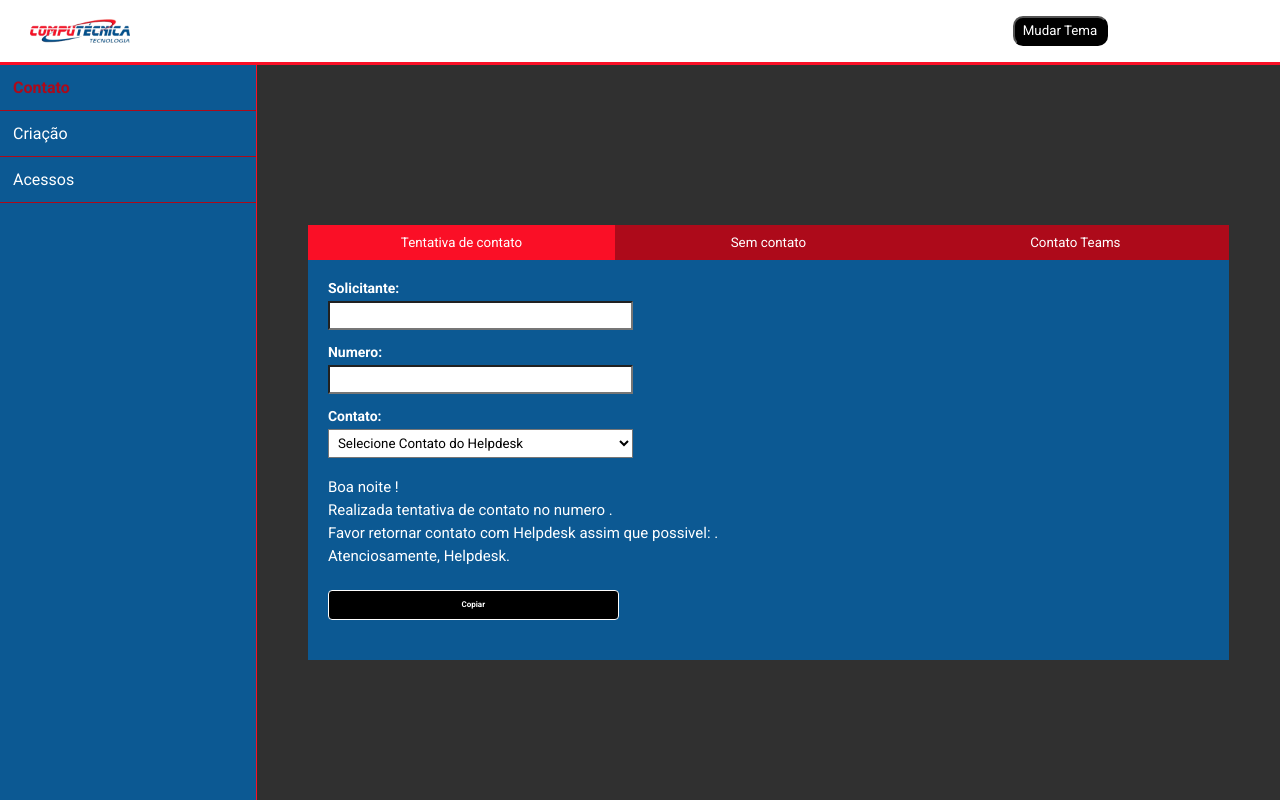
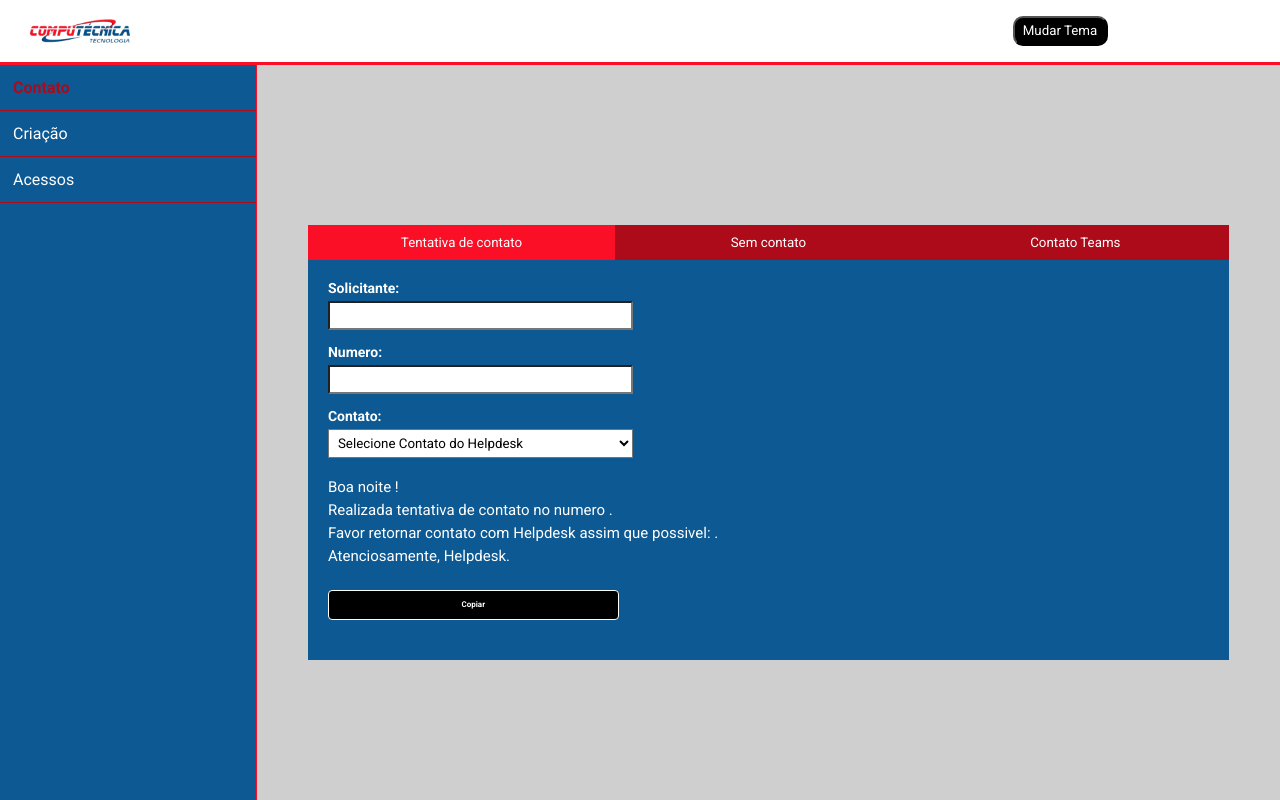
Before and after one commit to BVictorsk/cpt_utils, a React (Vite) app: page / in a window 1280 px wide. Built offline with nearby package versions, Linux system fonts and the light colour scheme.

Commit message:
added transitions

```diff
--- a/src/App.scss
+++ b/src/App.scss
@@ -28,12 +28,13 @@
   }
 
   .App-light {
-    background-color: #303030;
-
+    background-color: #cfcfcf;
+    transition: all 0.2s ease-in-out;
   }
 
   .App-dark {
     background-color: #000;
+    transition: all 0.2s ease-in-out;
   }
 
   li {
--- a/src/components/Tabs/Access/AGTab.jsx
+++ b/src/components/Tabs/Access/AGTab.jsx
@@ -11,6 +11,7 @@ const ContactContainer = styled.div`
   margin-top: 2rem;
   width: 90%;
   background-color: ${props => props.theme.palette.sidebar.main};
+
 }`;
 
 const TabContainer = styled.div`
--- a/src/components/navbar/Navbar.jsx
+++ b/src/components/navbar/Navbar.jsx
@@ -12,6 +12,7 @@ const NavbarContainer = styled.div`
   overflow: hidden;
   border-bottom: .3rem solid #fa0f26;
   background-color: ${props => props.theme.palette.navbar.main};
+  transition: all 0.2s ease-in-out;
 `;
 
 const LogoContainer = styled.div`
@@ -34,7 +35,14 @@ const ThemeSwitcher = styled.button`
 
   border-radius: 1rem;
 
-  color: ${props => props.theme.palette.textBtn.main}
+  color: ${props => props.theme.palette.textBtn.main};
+
+  background-color: ${props => props.theme.palette.themeSwitcher.main};
+  transition: background-color 0.3s ease-in-out;
+
+  &:hover {
+    background-color: ${props => props.theme.palette.themeSwitcher.dark};
+  }
 `;
 
 
--- a/src/components/sidebar/Sidebar.jsx
+++ b/src/components/sidebar/Sidebar.jsx
@@ -8,6 +8,7 @@ const SidebarContainer  = styled.div`
   background-color: ${props => props.theme.palette.sidebar.main};
   border-right: .1rem solid #fa0f26;
   display: flex;
+  transition: all 0.4s ease-in-out;
 
   ul {
     text-decoration: none;
@@ -30,9 +31,12 @@ const StyledNavLink = styled(NavLink)`
   text-decoration: none;
   list-style-type: none;
 
+  transition: all 0.3s ease-in-out;
+
   &.active {
     font-weight: bold;
     color: ${props => props.theme.palette.red.main}
+
   }
 `;
 
```
